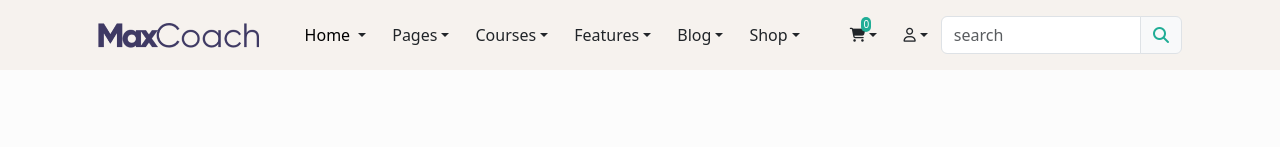
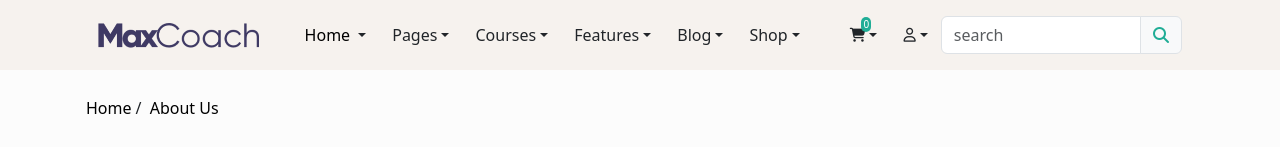
Before and after one commit to MatteoGiuntella/proj-html-vuejs, a Vue app: page /aboutus in a window 1280 px wide. Shown: the top 147 px of the page. Built offline with nearby package versions, Linux system fonts and the light colour scheme.

Commit message:
fix link in about us matteo

```diff
--- a/src/components/AppHeader.vue
+++ b/src/components/AppHeader.vue
@@ -102,7 +102,7 @@ export default {
               aria-expanded="false"
             >
               <router-link
-                class="px-1 text-decoration-none text-black"
+                class="px-1 text-decoration-none text-black "
                 :to="{ name: 'home' }"
               >
                 Home</router-link
--- a/src/pages/aboutus.vue
+++ b/src/pages/aboutus.vue
@@ -112,8 +112,20 @@ export default {
 <template>
   <div>
     <offcanvas />
-  <section class="pt-5 bg-section-1">
+  <section class=" bg-section-1 pt-5 ">
     <div class="container pt-5 ">
+      <router-link
+                class="px-1 text-decoration-none text-black"
+                :to="{ name: 'home' }"
+              >
+                Home</router-link
+              >/
+              <router-link
+                class="px-1 text-decoration-none text-black"
+                :to="{ name: 'aboutus' }"
+              >
+                About Us</router-link
+              >
       <div class="row my-5">
         <div class="col-6">
           <h5>EVERYTHING IS MAXCOACH</h5>
```
